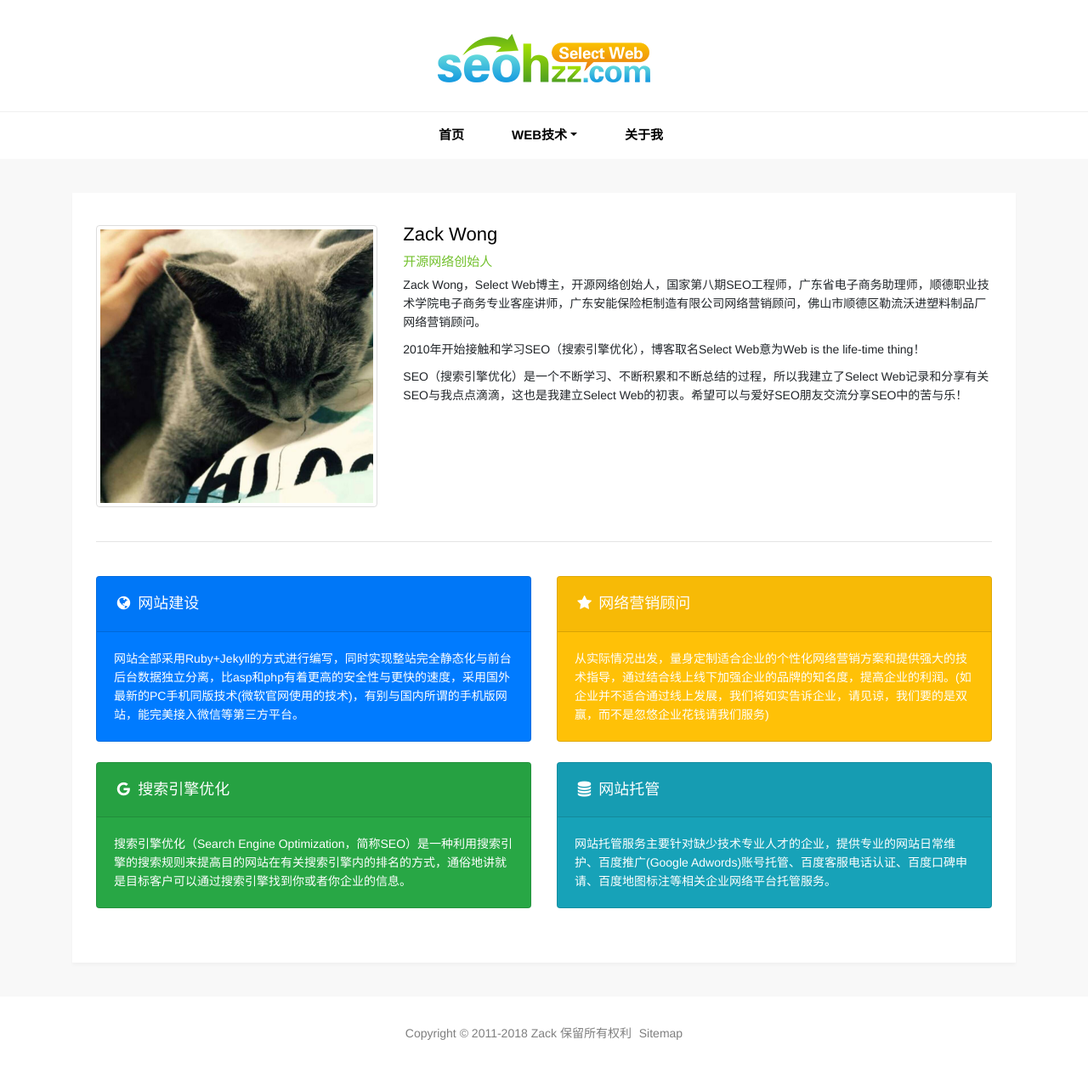
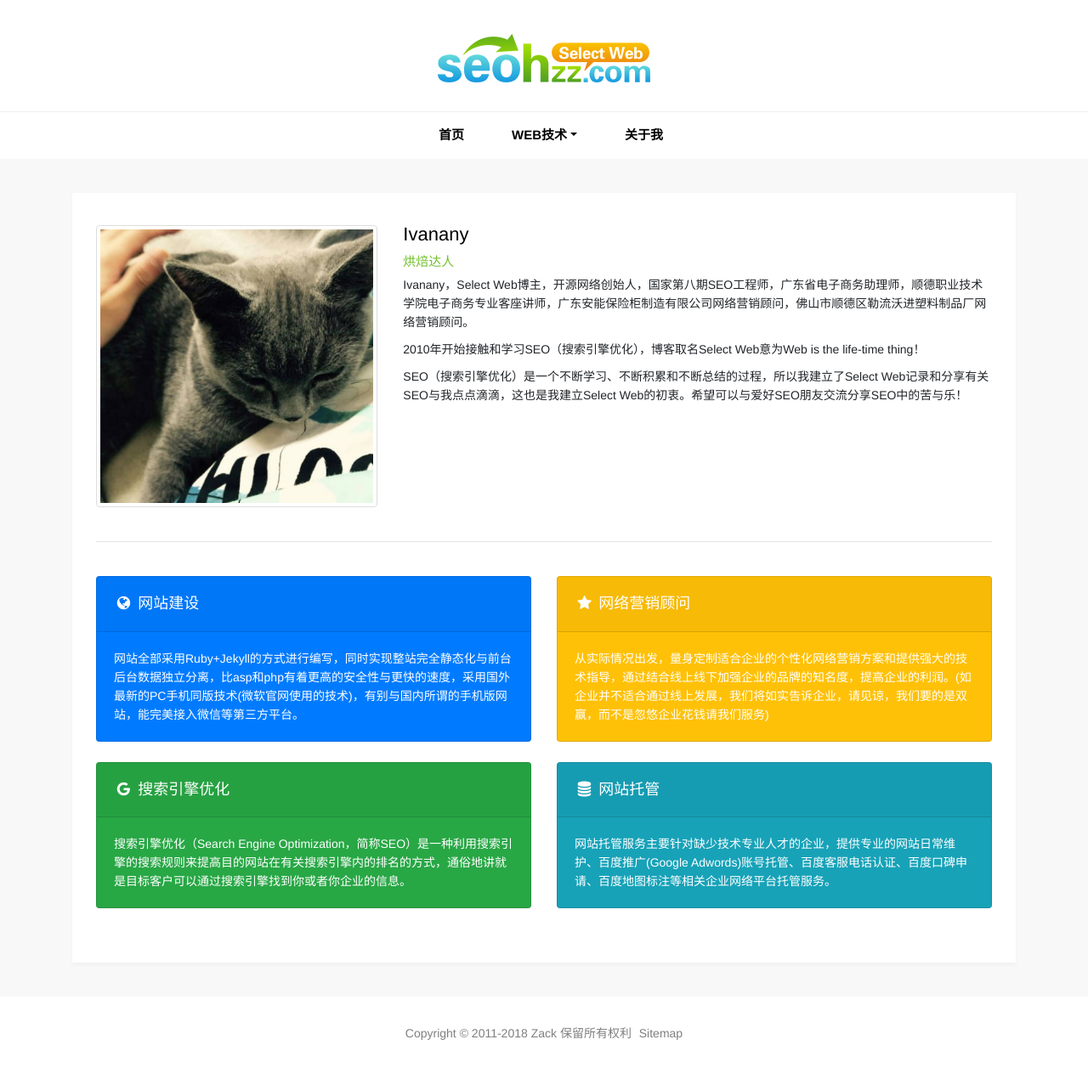
Before and after one commit to Ivanany/Ivanany.github.io, a Jekyll site: the page built from pages/about.html, in a window 1280 px wide. Shown: the whole page at 85% size. Built offline with Jekyll 4.4.1, drawn with Linux system fonts in a browser that asks for light colours; comment, search, counter and statistics services are not loaded.

Commit message:
Update about.html

```diff
--- a/pages/about.html
+++ b/pages/about.html
@@ -2,8 +2,8 @@
 layout: default
 permalink: /about/
 title: 博主简介
-keywords: Zack
-description: Zack Wong，开源网络创始人，国家第八期SEO工程师，顺德职业技术学院电子商务客座讲师，广东安能保险柜制造有限公司网络营销顾问。
+keywords: Ivanany
+description: Ivanany，开源网络创始人，国家第八期SEO工程师，顺德职业技术学院电子商务客座讲师，广东安能保险柜制造有限公司网络营销顾问。
 ---
 <div id="single">
   <div class="container">
@@ -12,9 +12,9 @@ description: Zack Wong，开源网络创始人，国家第八期SEO工程师，
         <div class="row">
           <div class="col-md-4 mt-4"><img src="/images/pages/about.jpg" alt="Zack Wong" class="img-thumbnail"></div>
           <div class="col-md-8 mt-4">
-            <p class="post-title">Zack Wong</p>
-            <p class="post-tag">开源网络创始人</p>
-            <p>Zack Wong，Select Web博主，开源网络创始人，国家第八期SEO工程师，广东省电子商务助理师，顺德职业技术学院电子商务专业客座讲师，广东安能保险柜制造有限公司网络营销顾问，佛山市顺德区勒流沃进塑料制品厂网络营销顾问。</p>
+            <p class="post-title">Ivanany</p>
+            <p class="post-tag">烘焙达人</p>
+            <p>Ivanany，Select Web博主，开源网络创始人，国家第八期SEO工程师，广东省电子商务助理师，顺德职业技术学院电子商务专业客座讲师，广东安能保险柜制造有限公司网络营销顾问，佛山市顺德区勒流沃进塑料制品厂网络营销顾问。</p>
             <p>2010年开始接触和学习SEO（搜索引擎优化），博客取名Select Web意为Web is the life-time thing！</p>
             <p>SEO（搜索引擎优化）是一个不断学习、不断积累和不断总结的过程，所以我建立了Select Web记录和分享有关SEO与我点点滴滴，这也是我建立Select Web的初衷。希望可以与爱好SEO朋友交流分享SEO中的苦与乐！</p>
           </div>
```
